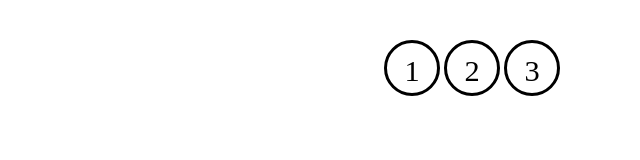
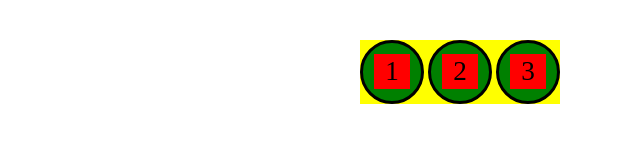
Before and after one commit to ar2099/htmlcss-shoes, a plain HTML site: page index.html in a window 1280 px wide. Shown: the whole page, without its empty margins (640-1280 px from the left). Drawn offline with Linux system fonts and the light colour scheme.

Commit message:
01.1 numeri allineati perfettamente

```diff
--- a/style.css
+++ b/style.css
@@ -12,35 +12,40 @@
 .menu {
    text-decoration: none;
    color: black;
-   font-size: 1.9em;
-   /* background-color: red; */
+   font-size: 1.7em;
+   background-color: red;
+   display: inline-block;
+   height: 1.3em;
+   width: 1.3em;
+   line-height: 1.3em;
+   text-align: center;
 
 }
 
 .menu02 {
     display: inline-block;
     list-style-type: none;
-    height: 7vh;
-    width: 7vh;
+    height: 4em;
+    width:4em;
     border: 3px black solid;
     border-radius: 50%;
     text-align: center;
-    line-height: 7vh;
-     /* background-color: green;  */
+    line-height: 4em;
+     background-color: green;
 
 }
 
 ul {
-    /* background-color: yellow; */
+    background-color: yellow;
 
 }
 
 nav {
-    /* background-color: blueviolet; */
+     background-color: blueviolet;
 }
 
 header {
-    /* background-color: blue; */
+     background-color: blue;
     position: fixed;
     top: 5vh;
     right: 10vh;
```
